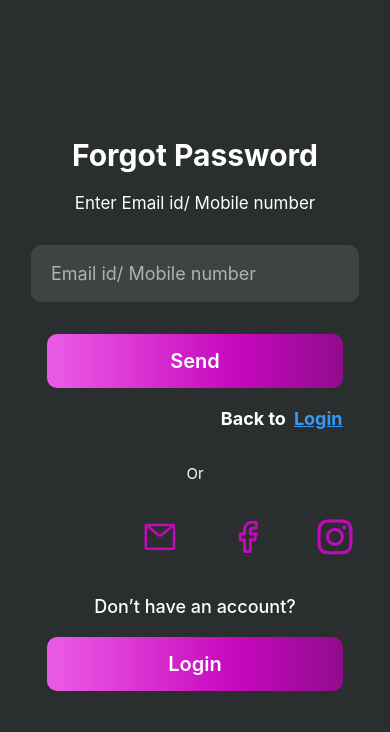
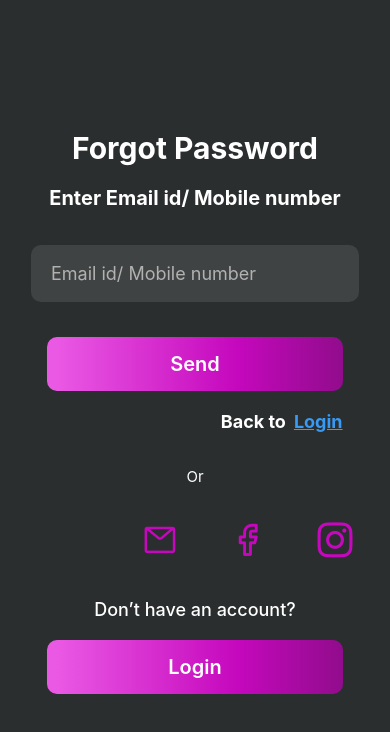
Before and after one commit to Himanshuxyzz/BiddingCard_Game, a React Native app: screen /forgotPassword in a window 390 px wide. Shown: the top 732 px of the page. Built offline with nearby package versions, Linux system fonts and the light colour scheme.

Commit message:
chores: fixed marginTop @Himanshu

```diff
--- a/App/Screens/ForgotPassword/index.jsx
+++ b/App/Screens/ForgotPassword/index.jsx
@@ -114,7 +114,7 @@ const styles = StyleSheet.create({
     padding: 20,
   },
   subContainer: {
-    marginTop: "20%",
+    marginTop: "18%",
     flex: 1,
     flexDirection: "column",
     gap: 20,
@@ -126,14 +126,15 @@ const styles = StyleSheet.create({
     // fontFamily: "Laila-Bold",
   },
   subHeading: {
-    fontSize: 17,
+    fontSize: 20,
     // fontFamily: "Inter-Medium",
+    fontWeight:"700"
   },
   input: {
     color: Colors.WHITE,
     minWidth: "90%",
     height: 57,
-    marginVertical: 12,
+    marginVertical: 15,
     padding: 20,
     backgroundColor: "rgba(255, 255, 255, 0.1)",
     fontSize: 18,
```
